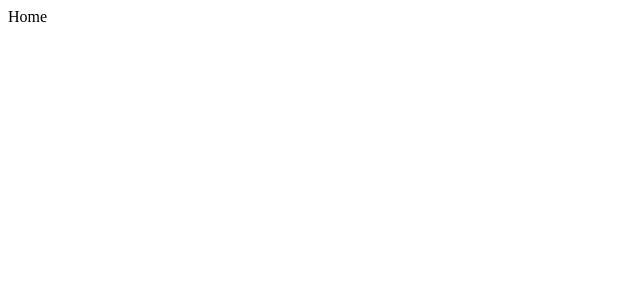
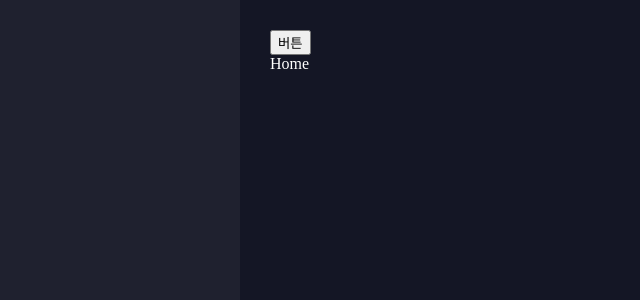
Before and after one commit to Steady-K/onebite-account-book, a React (Vite) app: page / in a window 1280 px wide. Shown: the top 300 px of the page, without its empty margins (0-640 px from the left). Built offline with nearby package versions, Linux system fonts and the light colour scheme.

Commit message:
feat:day19 mission

```diff
--- a/src/App.jsx
+++ b/src/App.jsx
@@ -4,15 +4,112 @@ import Home from "./pages/Home";
 import NewTransaction from "./pages/NewTransaction";
 import EditTransaction from "./pages/EditTransaction";
 import Notfound from "./pages/Notfound";
+import { createContext, useReducer, useRef } from "react";
+
+const mockData = [
+  {
+    id: 0,
+    name: "마라탕 & 꿔바로우",
+    amount: 59000,
+    type: "expense",
+    category: "🍚 식비",
+    date: new Date().getTime() + 1,
+  },
+  {
+    id: 1,
+    name: "월세",
+    amount: 500000,
+    type: "expense",
+    category: "🏠 생활",
+    date: new Date().getTime() + 2,
+  },
+  {
+    id: 2,
+    name: "월급",
+    amount: 3500000,
+    type: "income",
+    category: "🏢 급여",
+    date: new Date().getTime() + 3,
+  },
+];
+
+function reducer(state, action) {
+  switch (action.type) {
+    case "CREATE":
+      return [action.data, ...state];
+    case "UPDATE":
+      return state.map((item) =>
+        String(item.id) === String(action.data.id) ? action.data : item
+      );
+    case "DELETE":
+      return state.filter((item) => String(item.id) !== String(action.id));
+    default:
+      return state;
+  }
+}
+
+const TransactionStateContext = createContext();
+const TransactionDispatchContext = createContext();
 
 function App() {
+  const [transaction, dispatch] = useReducer(reducer, mockData);
+  const idRef = useRef(3);
+
+  const onCreateTransaction = (name, amount, type, category, date) => {
+    dispatch({
+      id: idRef.current++,
+      type: "CREATE",
+      data: {
+        name,
+        amount,
+        type,
+        category,
+        date,
+      },
+    });
+  };
+
+  const onUpdateTransaction = (id, name, amount, type, category, date) => {
+    dispatch({
+      type: "UPDATE",
+      data: {
+        id,
+        name,
+        amount,
+        type,
+        category,
+        date,
+      },
+    });
+  };
+
+  const onDeleteTransaction = (id) => {
+    dispatch({
+      type: "DELETE",
+      id,
+    });
+  };
+
   return (
+    <>
+      <button>버튼</button>
+      <TransactionStateContext.Provider value={transaction}>
+        <TransactionDispatchContext.Provider
+          value={{
+            onCreateTransaction,
+            onUpdateTransaction,
+            onDeleteTransaction,
+          }}
+        >
           <Routes>
             <Route path="/" element={<Home />} />
             <Route path="/new-transaction" element={<NewTransaction />} />
             <Route path="/edit-transaction/:id" element={<EditTransaction />} />
             <Route path="*" element={<Notfound />} />
           </Routes>
+        </TransactionDispatchContext.Provider>
+      </TransactionStateContext.Provider>
+    </>
   );
 }
 
--- a/src/index.css
+++ b/src/index.css
@@ -0,0 +1,19 @@
+html,
+body {
+  margin: 0px;
+  width: 100%;
+  background-color: #141625c6;
+  display: flex;
+}
+
+#root {
+  background-color: #141625;
+  max-width: 800px;
+  width: 100%;
+  margin: 0 auto;
+  min-height: 100vh;
+  height: 100%;
+  box-sizing: border-box;
+  padding: 30px 30px 0px 30px;
+  color: white;
+}
```
Lines whose indentation alone changed are shown as unchanged.
